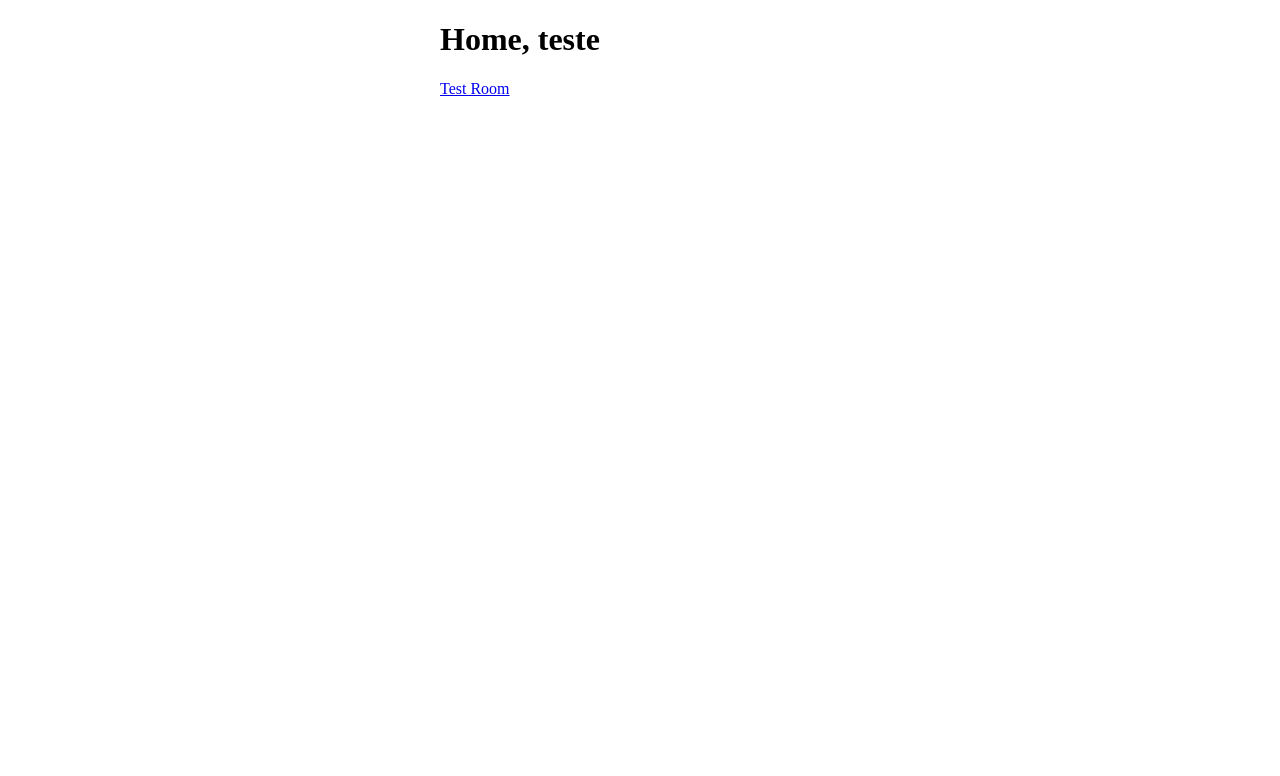
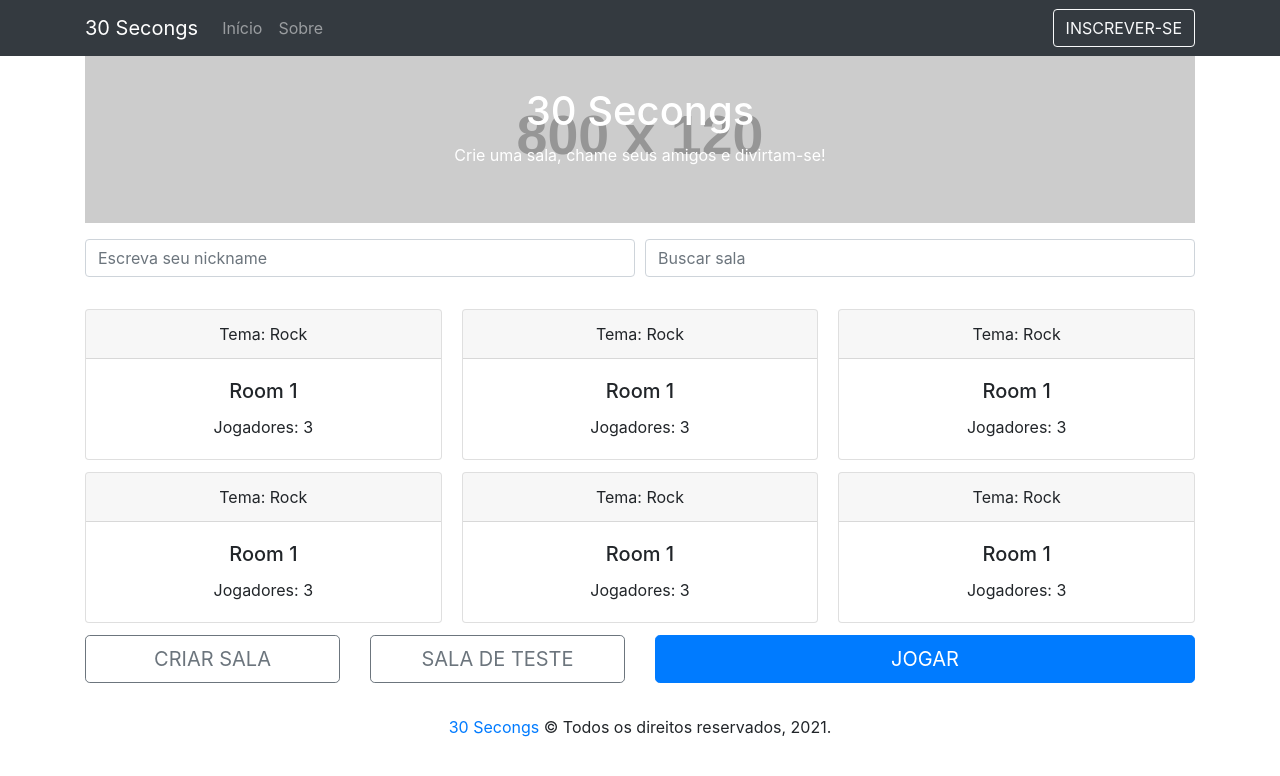
Before and after one commit to bihellzin/if977, a React (Create React App) app in the folder frontend/: page / in a window 1280 px wide. Shown: the top 776 px of the page. Built offline with nearby package versions, Linux system fonts and the light colour scheme.

Commit message:
Update frontend layout

```diff
--- a/frontend/package.json
+++ b/frontend/package.json
@@ -35,7 +35,9 @@
     "@types/react": "^17.0.0",
     "@types/react-dom": "^17.0.0",
     "axios": "^0.21.1",
+    "bootstrap": "^4.6.0",
     "react": "^17.0.1",
+    "react-bootstrap": "^1.5.2",
     "react-dom": "^17.0.1",
     "react-router-dom": "^5.2.0",
     "react-scripts": "4.0.3",
--- /dev/null
+++ b/frontend/src/components/Layout.tsx
@@ -0,0 +1,21 @@
+import React from 'react';
+import { Link } from 'react-router-dom';
+import { Container } from 'react-bootstrap';
+import Navbar from './Navbar';
+
+const Layout: React.FC = ({ children }) => {
+  return (
+    <>
+      <Navbar></Navbar>
+      <Container>{children}</Container>
+      <Container as="footer">
+        <p className="text-center mt-3 mb-3">
+          <Link to="/">30 Secongs</Link> © Todos os direitos reservados,{' '}
+          {new Date().getFullYear()}.
+        </p>
+      </Container>
+    </>
+  );
+};
+
+export default Layout;
--- /dev/null
+++ b/frontend/src/components/Navbar.tsx
@@ -0,0 +1,36 @@
+import React from 'react';
+import { Container, Navbar, Nav, Form, Button } from 'react-bootstrap';
+import { useHistory } from 'react-router-dom';
+
+const CustomNavbar = () => {
+  const history = useHistory();
+
+  const handleRoute = (location: string) => {
+    history.push(location);
+  };
+
+  return (
+    <Navbar bg="dark" variant="dark" expand="lg">
+      <Container as="header">
+        <Navbar.Brand>30 Secongs</Navbar.Brand>
+        <Navbar.Toggle aria-controls="basic-navbar-nav" />
+        <Navbar.Collapse id="basic-navbar-nav">
+          <Nav className="mr-auto">
+            <Nav.Link onClick={() => handleRoute('/')}>Início</Nav.Link>
+            <Nav.Link onClick={() => handleRoute('/about')}>Sobre</Nav.Link>
+          </Nav>
+          <Form inline>
+            <Button
+              variant="outline-light"
+              onClick={() => handleRoute('/signin')}
+            >
+              INSCREVER-SE
+            </Button>
+          </Form>
+        </Navbar.Collapse>
+      </Container>
+    </Navbar>
+  );
+};
+
+export default CustomNavbar;
--- /dev/null
+++ b/frontend/src/components/Textarea.tsx
@@ -0,0 +1,27 @@
+import React from 'react';
+
+interface TextareaProps {
+  value: any[];
+}
+
+const Textarea: React.FC<TextareaProps> = ({ value }) => {
+  const textarea = React.useRef<HTMLDivElement>(null);
+
+  React.useEffect(() => {
+    if (textarea.current) {
+      textarea.current.scrollTop = textarea.current.scrollHeight;
+    }
+  }, [value]);
+
+  return (
+    <div ref={textarea} style={{ overflow: 'auto', height: 200 }}>
+      {value.map(({ id, message, from }) => (
+        <div key={id}>
+          <strong>{`${from}:`}</strong> {`${message}`}
+        </div>
+      ))}
+    </div>
+  );
+};
+
+export default Textarea;
--- a/frontend/src/index.css
+++ b/frontend/src/index.css
@@ -6,7 +6,10 @@ body {
 }
 
 #root {
-  width: 400px;
   height: 100%;
   margin: 0 auto;
 }
+
+* {
+  outline: none;
+}
--- a/frontend/src/index.tsx
+++ b/frontend/src/index.tsx
@@ -3,14 +3,15 @@ import ReactDOM from 'react-dom';
 import Routes from './routes';
 import reportWebVitals from './services/reportWebVitals';
 import { SocketProvider } from './services/socket';
+import 'bootstrap/dist/css/bootstrap.min.css';
 import './index.css';
 
 ReactDOM.render(
-  <React.StrictMode>
+  <React.Fragment>
     <SocketProvider>
       <Routes />
     </SocketProvider>
-  </React.StrictMode>,
+  </React.Fragment>,
   document.getElementById('root'),
 );
 
--- /dev/null
+++ b/frontend/src/pages/About.tsx
@@ -0,0 +1,11 @@
+import React from 'react';
+
+const About: React.FC = () => {
+  return (
+    <div>
+      <h1>Sobre</h1>
+    </div>
+  );
+};
+
+export default About;
--- a/frontend/src/pages/Home.tsx
+++ b/frontend/src/pages/Home.tsx
@@ -1,9 +1,154 @@
+import React, { useState } from 'react';
+import { useHistory } from 'react-router';
+import {
+  Carousel,
+  CardColumns,
+  Form,
+  Col,
+  Row,
+  Button,
+  Card,
+  InputGroup,
+  Image,
+} from 'react-bootstrap';
+
 function Home() {
+  const history = useHistory();
+  const [selectedRoom, setSelectedRoom] = useState('');
+  const [nickname, setNickname] = useState('');
+  const [keyword, setKeyword] = useState('');
+  const rooms = [
+    { code: '1', name: 'Room 1', theme: 'Rock', owner: 'asd', players: 3 },
+    { code: '2', name: 'Room 1', theme: 'Rock', owner: 'asd', players: 3 },
+    { code: '3', name: 'Room 1', theme: 'Rock', owner: 'asd', players: 3 },
+    { code: '4', name: 'Room 1', theme: 'Rock', owner: 'asd', players: 3 },
+    { code: '5', name: 'Room 1', theme: 'Rock', owner: 'sdf', players: 3 },
+    { code: '6', name: 'Room 1', theme: 'Rock', owner: 'fgh', players: 3 },
+  ];
+
+  const slides = [
+    {
+      title: '30 Secongs',
+      description:
+        'Desafie seus amigos a reconher o nome das músicas ouvindo apenas um pequeno trecho.',
+      color: '3498db',
+    },
+    {
+      title: '30 Secongs',
+      description: 'Crie uma sala, chame seus amigos e divirtam-se!',
+      color: '3498db',
+    },
+    {
+      title: '30 Secongs',
+      description: 'Jogue imediatamente, gratuito e sem anúncios!',
+      color: '3498db',
+    },
+  ];
+
+  const handleRoomClick = (code: string) => {
+    setSelectedRoom(code);
+  };
+
   return (
-    <div>
-      <h1>Home, teste</h1>
-      <a href="/room/test">Test Room</a>
-    </div>
+    <>
+      <Carousel
+        className="mb-3"
+        controls={false}
+        indicators={false}
+        interval={3000}
+        fade
+      >
+        {slides.map(({ title, description, color }) => (
+          <Carousel.Item key={description}>
+            <Image
+              className="w-100 d-none d-md-block"
+              src={`https://dummyimage.com/800x120/${color}/${color}`}
+              alt={title}
+              fluid
+            />
+            <Carousel.Caption>
+              <h1>{title}</h1>
+              <p>{description}</p>
+            </Carousel.Caption>
+          </Carousel.Item>
+        ))}
+      </Carousel>
+      <Form>
+        <Form.Row>
+          <Col xs={12} md={6} className="mb-3">
+            <InputGroup className="mb-3">
+              <Form.Control
+                value={nickname}
+                onChange={e => setNickname(e.target.value)}
+                placeholder="Escreva seu nickname"
+              />
+            </InputGroup>
+          </Col>
+          <Col xs={12} md={6} className="mb-3">
+            <InputGroup className="mb-3">
+              <Form.Control
+                value={keyword}
+                onChange={e => setKeyword(e.target.value)}
+                placeholder="Buscar sala"
+              />
+            </InputGroup>
+          </Col>
+        </Form.Row>
+      </Form>
+      <CardColumns>
+        {rooms.map(room => {
+          return (
+            <Card
+              key={room.code}
+              className={
+                selectedRoom === room.code
+                  ? 'bg-secondary text-white text-center'
+                  : 'text-center'
+              }
+              onClick={() => handleRoomClick(room.code)}
+            >
+              <Card.Header>Tema: {room.theme}</Card.Header>
+              <Card.Body>
+                <Card.Title>{room.name}</Card.Title>
+                <Card.Text>Jogadores: {room.players}</Card.Text>
+              </Card.Body>
+            </Card>
+          );
+        })}
+      </CardColumns>
+      <Row xs={12}>
+        <Col xs={12} md={3} className="mb-3">
+          <Button
+            variant="outline-secondary"
+            onClick={() => history.push('/room/test')}
+            size="lg"
+            block
+          >
+            CRIAR SALA
+          </Button>
+        </Col>
+        <Col xs={12} md={3} className="mb-3">
+          <Button
+            variant="outline-secondary"
+            onClick={() => history.push('/room/test')}
+            size="lg"
+            block
+          >
+            SALA DE TESTE
+          </Button>
+        </Col>
+        <Col xs={12} md={6} className="mb-3">
+          <Button
+            variant="primary"
+            onClick={() => history.push('/room/test')}
+            size="lg"
+            block
+          >
+            JOGAR
+          </Button>
+        </Col>
+      </Row>
+    </>
   );
 }
 
--- /dev/null
+++ b/frontend/src/pages/Signin.tsx
@@ -0,0 +1,11 @@
+import React from 'react';
+
+const Signin: React.FC = () => {
+  return (
+    <div>
+      <h1>Autenticar-se</h1>
+    </div>
+  );
+};
+
+export default Signin;
--- a/frontend/src/routes.tsx
+++ b/frontend/src/routes.tsx
@@ -1,17 +1,22 @@
 import { BrowserRouter, Switch, Route } from 'react-router-dom';
+import Layout from './components/Layout';
+import About from './pages/About';
 import Home from './pages/Home';
 import Room from './pages/Room';
+import Signin from './pages/Signin';
 
 function Routes() {
   return (
-    <div id="layout">
-      <BrowserRouter>
+    <BrowserRouter>
+      <Layout>
         <Switch>
           <Route path="/" component={Home} exact />
           <Route path="/room/:id" component={Room} exact />
+          <Route path="/about" component={About} exact />
+          <Route path="/signin" component={Signin} exact />
         </Switch>
-      </BrowserRouter>
-    </div>
+      </Layout>
+    </BrowserRouter>
   );
 }
 
--- a/frontend/src/services/socket.tsx
+++ b/frontend/src/services/socket.tsx
@@ -19,7 +19,8 @@ const SocketProvider: React.FC = ({ children }) => {
   const [socket] = useState(SocketClient.socket);
 
   useEffect(() => {
-    socket.connect();
+    if (socket != null && socket.disconnected) socket.connect();
+    // eslint-disable-next-line react-hooks/exhaustive-deps
   }, []);
 
   return (
```
Also changed, not shown: frontend/src/pages/Room.tsx (+63 -20 lines), 1 other file (tests, documents, lock files or other folders).
